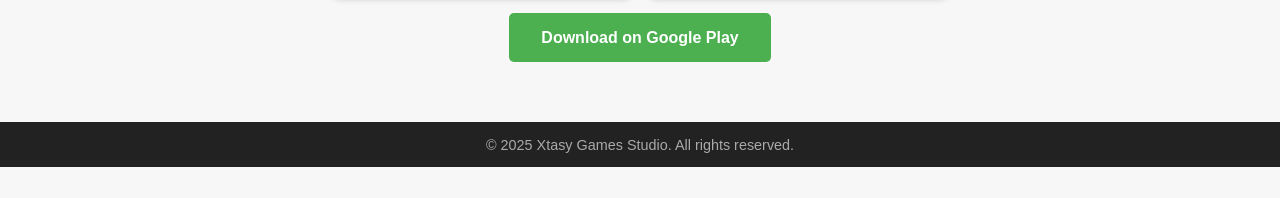
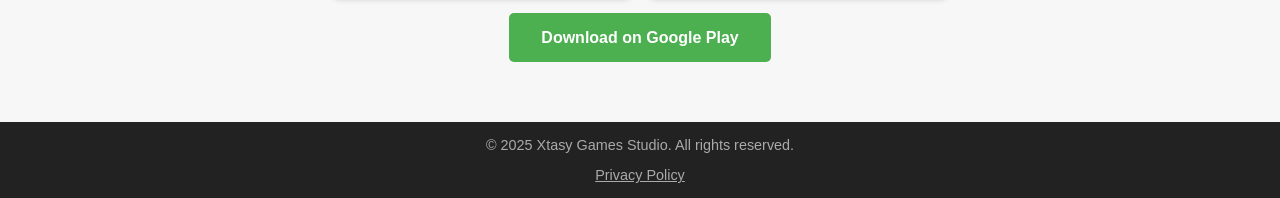
Before and after one commit to diggee/xtasygamesstudio.github.io, a plain HTML site: page index.html in a window 1280 px wide. Shown: the part 1306-1504 px from the top of the page. Before the commit the page ends 1473 px from the top, so only its background shows below. Drawn offline with Linux system fonts and the light colour scheme.

Commit message:
added privacy policy link

```diff
--- a/index.html
+++ b/index.html
@@ -58,6 +58,13 @@
       text-align: center;
       font-size: 0.9em;
     }
+    .privacy-policy {
+      margin-top: 1em;
+    }
+    .privacy-policy a {
+      color: #aaa;
+      text-decoration: underline;
+    }
   </style>
 </head>
 <body>
@@ -83,6 +90,9 @@
   </div>
   <footer>
     &copy; 2025 Xtasy Games Studio. All rights reserved.
+    <div class="privacy-policy">
+      <a href="https://doc-hosting.flycricket.io/save-joey-privacy-policy/fd2bf8a0-3fc4-4198-b9bd-a94c3d3d06ce/privacy" target="_blank">Privacy Policy</a>
+    </div>
   </footer>
 </body>
 </html>
```
